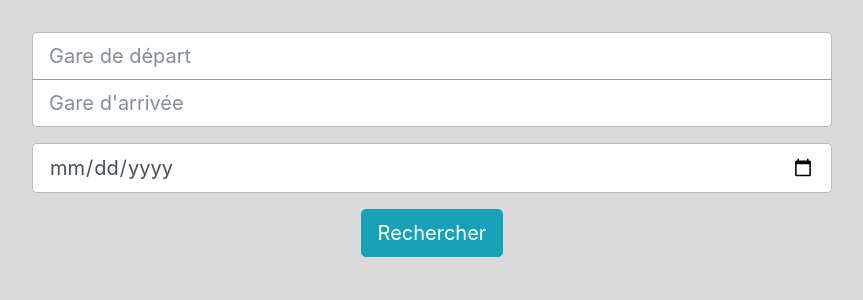
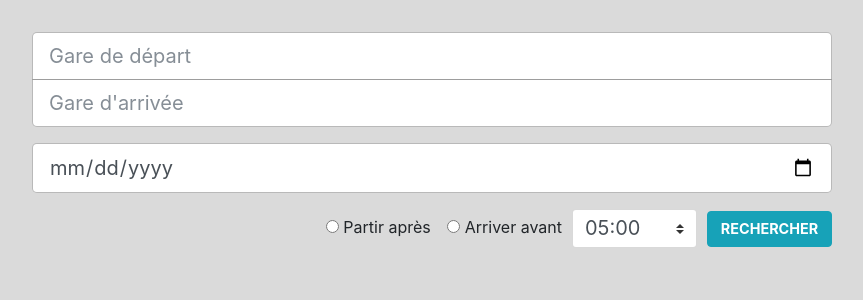
Before and after one commit to DjangoChained/TchouTchouGo, a Django app: page /train/search in a window 1280 px wide. Shown: the part 56-356 px from the top of the page, without its empty margins (208-1071 px from the left). Run offline with Django 3.2, Linux system fonts and the light colour scheme; some libraries are stand-ins or nearby versions.

Commit message:
Amélioration du design du formulaire de recherche

```diff
--- a/main/static/main/css/tchou.css
+++ b/main/static/main/css/tchou.css
@@ -13,7 +13,7 @@ div.input-stack input:first-child {
 div.input-stack input:last-child {
     border-radius: 0 0 5px 5px;
 }
-nav.navbar ul.navbar-nav a.nav-link, nav.navbar button.btn {
+nav.navbar ul.navbar-nav a.nav-link, button.btn {
     text-transform: uppercase;
     font-size: 90%;
     font-weight: bold;
--- a/main/templates/main/search.html
+++ b/main/templates/main/search.html
@@ -2,10 +2,38 @@
 {% block content %}
 <form class="form">
     <div class="input-stack mb-3">
-        <input type="text" class="form-control form-control-lg" placeholder="Gare de départ" />
-        <input type="text" class="form-control form-control-lg" placeholder="Gare d'arrivée" />
+        <input type="text" class="form-control form-control-lg" placeholder="Gare de départ" name="startStation" />
+        <input type="text" class="form-control form-control-lg" placeholder="Gare d'arrivée" name="endStation" />
     </div>
-    <input type="date" class="form-control form-control-lg mb-3" placeholder="Date du voyage" />
-    <button type="submit" class="btn btn-lg btn-info d-block mx-auto">Rechercher</button>
+    <input type="date" class="form-control form-control-lg mb-3" placeholder="Date du voyage" name="travelDate" />
+    <div class="form-row justify-content-end">
+        <div class="form-group col-sm-8 col-12 text-sm-right text-center mt-1">
+            <div class="form-check form-check-inline">
+                <label class="form-check-label">
+                    <input class="form-check-input" type="radio" name="timeOptions" id="timeOption1" value="leaveAfter" /> Partir après
+                </label>
+            </div>
+            <div class="form-check form-check-inline">
+                <label class="form-check-label">
+                    <input class="form-check-input" type="radio" name="timeOptions" id="timeOption2" value="arriveBefore" /> Arriver avant
+                </label>
+            </div>
+        </div>
+        <div class="form-group col-sm-2 col-12">
+            <select class="custom-select form-control-lg d-block w-100">
+                <option value="5">05:00</option>
+                <option value="6">06:00</option>
+                <option value="7">07:00</option>
+                <option value="8">08:00</option>
+                <option value="9">09:00</option>
+                <option value="10">10:00</option>
+                <option value="11">11:00</option>
+                <option value="12">12:00</option>
+            </select>
+        </div>
+        <div class="form-group col-sm-2 col-12 align-self-center">
+            <button type="submit" class="btn btn-info d-block w-100 h-100">Rechercher</button>
+        </div>
+    </div>
 </form>
 {% endblock %}
```
